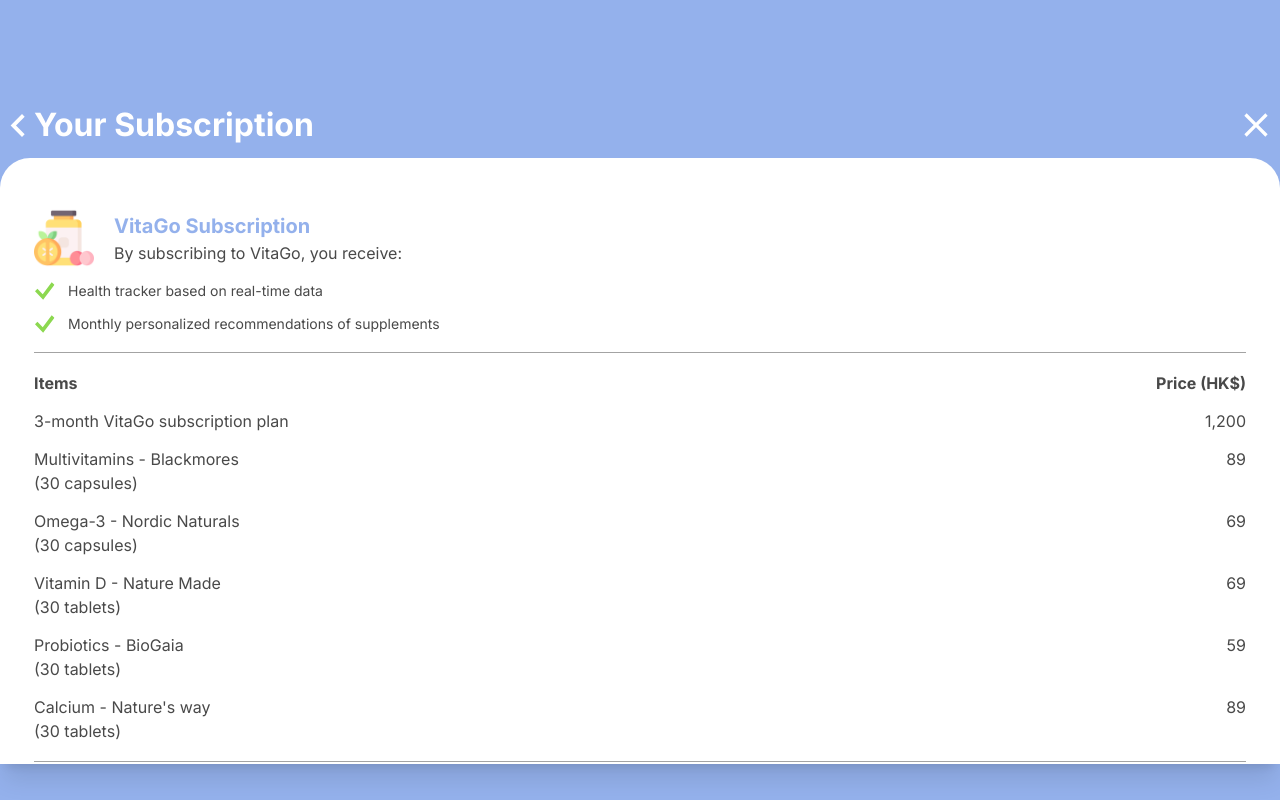
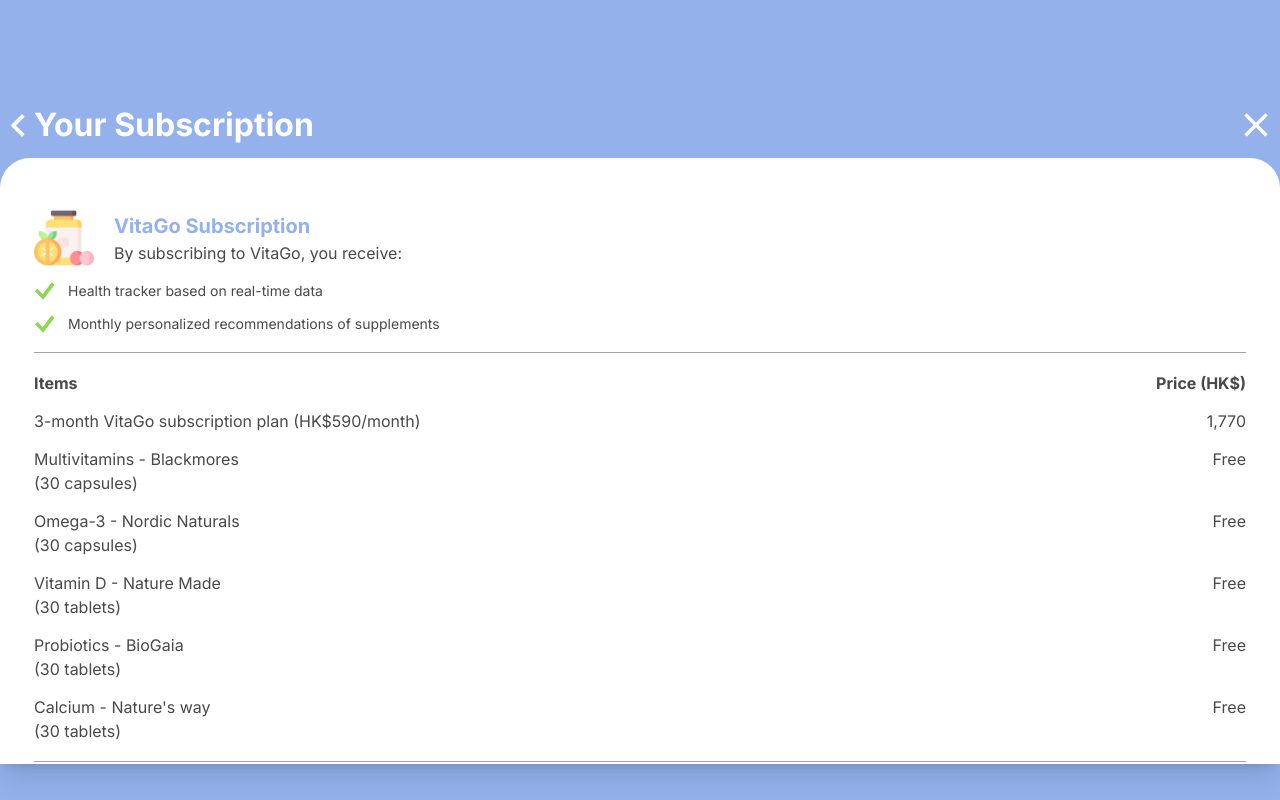
Before and after one commit to Lazbert/TEMG4950K-VitaGo-prototype, a React (Vite) app in the folder frontend/: page /VitaGo/recommendations/payment in a window 1280 px wide. Built offline with nearby package versions, Linux system fonts and the light colour scheme.

Commit message:
hotfix: changed price to match model

```diff
--- a/frontend/src/pages/PaymentPage.tsx
+++ b/frontend/src/pages/PaymentPage.tsx
@@ -16,12 +16,16 @@
 import { useNavigate } from "react-router-dom";
 
 const receiptItems = [
-  { item: "3-month VitaGo subscription plan", price: "1,200" },
-  { item: "Multivitamins - Blackmores", price: "89", servings: "30 capsules" },
-  { item: "Omega-3 - Nordic Naturals", price: "69", servings: "30 capsules" },
-  { item: "Vitamin D - Nature Made", price: "69", servings: "30 tablets" },
-  { item: "Probiotics - BioGaia", price: "59", servings: "30 tablets" },
-  { item: "Calcium - Nature's way", price: "89", servings: "30 tablets" },
+  { item: "3-month VitaGo subscription plan (HK$590/month)", price: "1,770" },
+  {
+    item: "Multivitamins - Blackmores",
+    price: "Free",
+    servings: "30 capsules",
+  },
+  { item: "Omega-3 - Nordic Naturals", price: "Free", servings: "30 capsules" },
+  { item: "Vitamin D - Nature Made", price: "Free", servings: "30 tablets" },
+  { item: "Probiotics - BioGaia", price: "Free", servings: "30 tablets" },
+  { item: "Calcium - Nature's way", price: "Free", servings: "30 tablets" },
 ];
 
 const paymentMethods = [
@@ -113,7 +117,7 @@
         <div className="flex justify-between">
           <span className="text-heading-2 font-bold">Total</span>
           <span className="text-heading-2 font-bold text-highlightBrick">
-            HK$1,506
+            HK$1,770
           </span>
         </div>
         <div className="border-t border-grey/50 w-full my-[18px]"></div>
```
